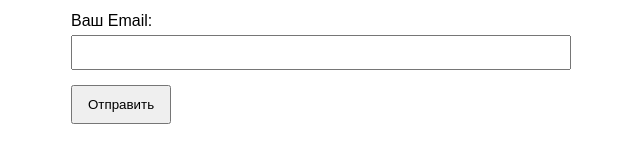
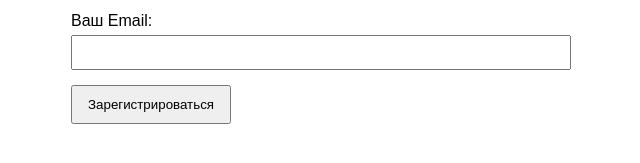
Before and after one commit to Bel4our/github-actions-demo, a plain HTML site: page index.html in a window 1280 px wide. Shown: the part 169-332 px from the top of the page, without its empty margins (319-959 px from the left). Drawn offline with Linux system fonts and the light colour scheme.

Commit message:
change button text

```diff
--- a/index.html
+++ b/index.html
@@ -26,7 +26,7 @@
             <label for="email-input">Ваш Email:</label>
             <input type="email" id="email-input" required>
         </div>
-        <button type="submit" id="submit-button">Отправить</button>
+        <button type="submit" id="submit-button">Зарегистрироваться</button>
     </form>
     <div id="status-message"></div>
 
```
